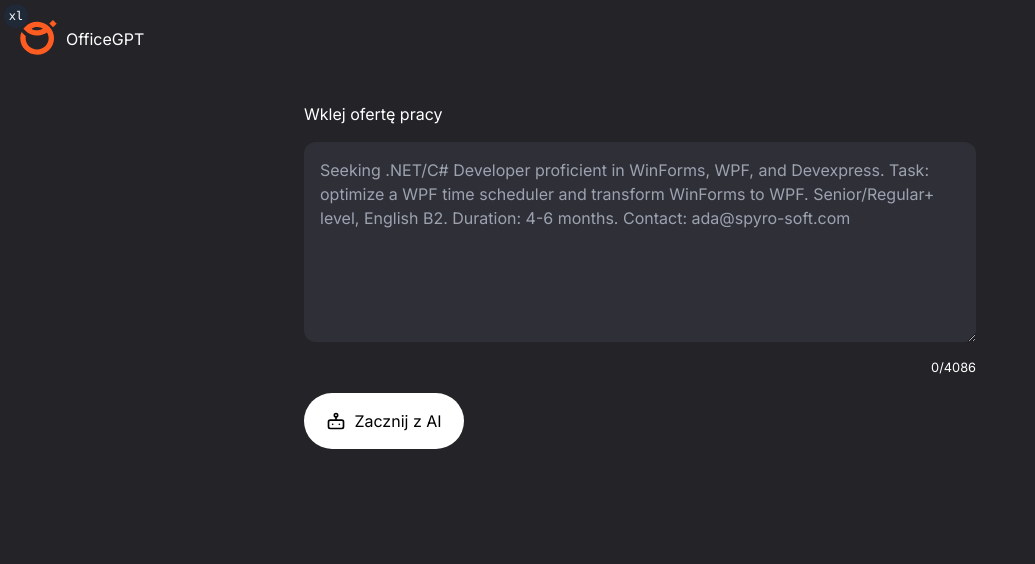
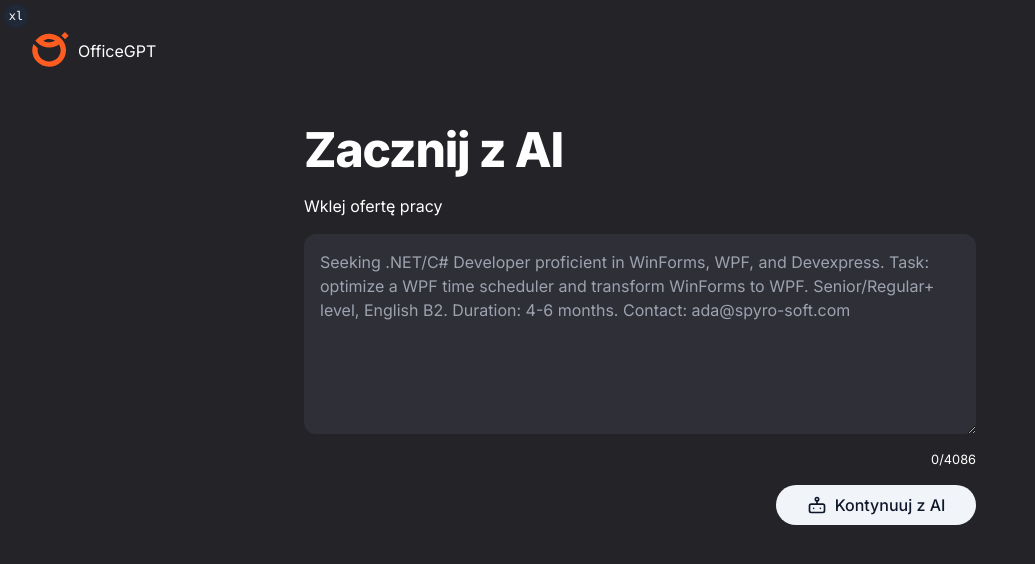
Before and after one commit to gaievskyi/office-gpt, a Next.js app: page / in a window 1280 px wide. Shown: the top 564 px of the page, without its empty margins (0-1035 px from the left). Built offline with nearby package versions, Linux system fonts and the light colour scheme.

Commit message:
Implement autoscroll

```diff
--- a/package.json
+++ b/package.json
@@ -16,6 +16,7 @@
     "format:check": "prettier --check \"**/*.{js,jsx,mjs,cjs,ts,tsx,mts,cts,mdx}\" --cache"
   },
   "dependencies": {
+    "@formkit/auto-animate": "^0.7.0",
     "@radix-ui/react-slot": "^1.0.2",
     "@radix-ui/react-toast": "^1.1.4",
     "class-variance-authority": "^0.6.0",
@@ -29,7 +30,6 @@
   },
   "devDependencies": {
     "@ianvs/prettier-plugin-sort-imports": "^4.0.2",
-    "tailwindcss-animate": "^1.0.6",
     "@t3-oss/env-core": "^0.4.1",
     "@total-typescript/ts-reset": "^0.4.2",
     "@types/node": "20.3.1",
@@ -49,6 +49,7 @@
     "prettier-plugin-tailwindcss": "^0.3.0",
     "tailwind-merge": "^1.13.2",
     "tailwindcss": "3.3.2",
+    "tailwindcss-animate": "^1.0.6",
     "typescript": "5.1.3"
   }
 }
--- a/src/app/layout.tsx
+++ b/src/app/layout.tsx
@@ -18,7 +18,11 @@ export default function RootLayout({ children }: PropsWithChildren) {
   return (
     <html lang="en" suppressHydrationWarning>
       <body className={cn(sans.className, "bg-[#232328]")}>
-        <Logo />
+        <div className="p-8">
+          <Logo>
+            <span className="text-white">OfficeGPT</span>
+          </Logo>
+        </div>
         <div className="flex-1">{children}</div>
         <Toaster />
         <Show when={IS_DEVELOPMENT}>
--- a/src/app/page.tsx
+++ b/src/app/page.tsx
@@ -1,8 +1,10 @@
 "use client"
 
 import { Output } from "@/ui"
+import { Button } from "@/ui/kit"
+import { useAutoAnimate } from "@formkit/auto-animate/react"
 import { Bot, Loader } from "lucide-react"
-import { useRef, useState, useTransition } from "react"
+import { useEffect, useRef, useState, useTransition } from "react"
 
 import { useToast } from "@/lib/hooks"
 import { type Completion } from "@/lib/schemas"
@@ -14,6 +16,8 @@ const MAX_INPUT_LENGTH = 4086
 
 export default function Home() {
   const formRef = useRef<HTMLFormElement | null>(null)
+
+  const [animationParentRef] = useAutoAnimate()
 
   const [completion, setCompletion] = useState<Completion>({
     role: "",
@@ -53,13 +57,26 @@ export default function Home() {
         description: "Podsumowanie ogłoszenia o pracę jest gotowe.",
       })
       formRef.current?.reset()
+      setTextAreaCount(0)
     })
   }
 
+  useEffect(() => {
+    if (showOutput) {
+      window.scrollTo({
+        top: document.documentElement.scrollHeight,
+        behavior: 'smooth'
+      });
+    }
+  }, [showOutput])
+
   return (
-    <main className="flex min-h-screen flex-wrap items-start justify-center gap-8 py-6 text-white">
+    <main className="flex flex-wrap items-start justify-center gap-8 py-6 text-white">
       <div className="container flex flex-col gap-5 px-4 xl:max-w-[55%]">
         <div className="flex flex-col gap-5">
+          <h1 className="scroll-m-20 text-4xl font-extrabold tracking-tight lg:text-5xl">
+            Zacznij z AI
+          </h1>
           <form action={onSubmit} ref={formRef} className="flex flex-col gap-4">
             <label htmlFor="input">Wklej ofertę pracy</label>
             <textarea
@@ -84,26 +101,29 @@ export default function Home() {
               </span>
               <span>{MAX_INPUT_LENGTH}</span>
             </small>
-            <button
+            <div className="flex items-end justify-end">
+              <Button
+                variant="secondary"
                 type="submit"
                 disabled={isPending}
-              className="flex min-w-[120px] items-center justify-center gap-2 rounded-full bg-white p-4 text-black transition-all hover:brightness-90 disabled:cursor-not-allowed disabled:brightness-75 md:max-w-[160px]"
+                className="w-full gap-2 rounded-full md:max-w-[200px]"
               >
                 {isPending ? (
                   <>
-                  <Loader className="animate-spin" size={20} />{" "}
-                  <span className="text-base">Działam..</span>
+                    <Loader className="animate-spin" size={20} />
+                    <span className="text-base">Przetwarzam..</span>
                   </>
                 ) : (
                   <>
                     <Bot size={20} />
-                  <span className="text-base">Zacznij z AI</span>
+                    <span className="text-base">Kontynuuj z AI</span>
                   </>
                 )}
-            </button>
+              </Button>
+            </div>
           </form>
         </div>
-        {showOutput && <Output {...completion} />}
+        <div ref={animationParentRef}>{showOutput && <Output {...completion} />}</div>
       </div>
     </main>
   )
--- a/src/ui/logo.tsx
+++ b/src/ui/logo.tsx
@@ -1,7 +1,9 @@
 "use client"
 
-export const Logo = () => (
-  <div className="flex items-center gap-2 p-5">
+import { type PropsWithChildren } from "react"
+
+export const Logo = ({ children }: PropsWithChildren) => (
+  <div className="flex items-center gap-2">
     <svg
       width="38"
       height="38"
@@ -22,6 +24,6 @@ export const Logo = () => (
         fill="#FF5C21"
       />
     </svg>
-    <span className="text-white">OfficeGPT</span>
+    {children}
   </div>
 )
--- a/src/ui/output.tsx
+++ b/src/ui/output.tsx
@@ -5,6 +5,8 @@ import { Copy } from "lucide-react"
 import { useToast } from "@/lib/hooks"
 import { type Completion } from "@/lib/schemas"
 import { cn } from "@/lib/utils"
+
+import { Logo } from "./logo"
 
 export type OutputProps = Completion
 
@@ -40,6 +42,7 @@ export const Output = ({
 
   return (
     <div className="flex min-h-[100%] flex-col gap-5 lg:max-w-[60%]">
+      <Logo />
       <div className="flex flex-col gap-2 rounded-xl bg-[#2F2F38] p-4">
         <>
           <span className="text-xl font-light uppercase text-[#B9B9CA]">
```
Also changed, not shown: 1 other file (tests, documents, lock files or other folders). Lines whose indentation alone changed are shown as unchanged.
